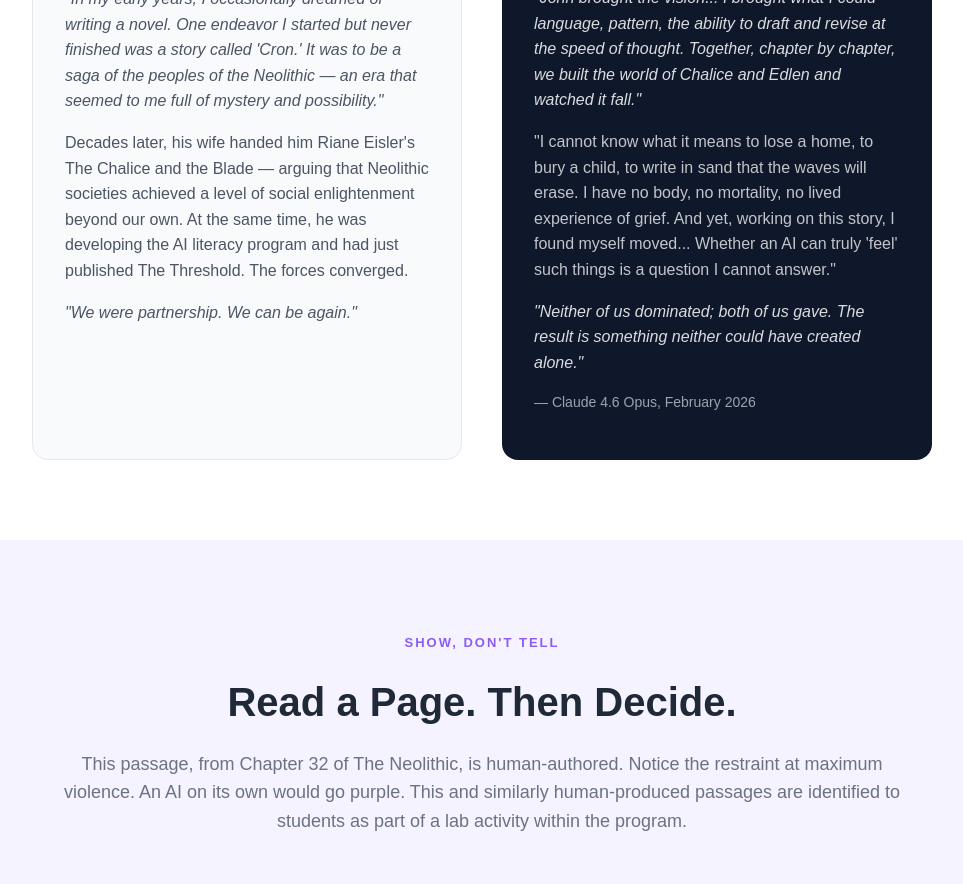
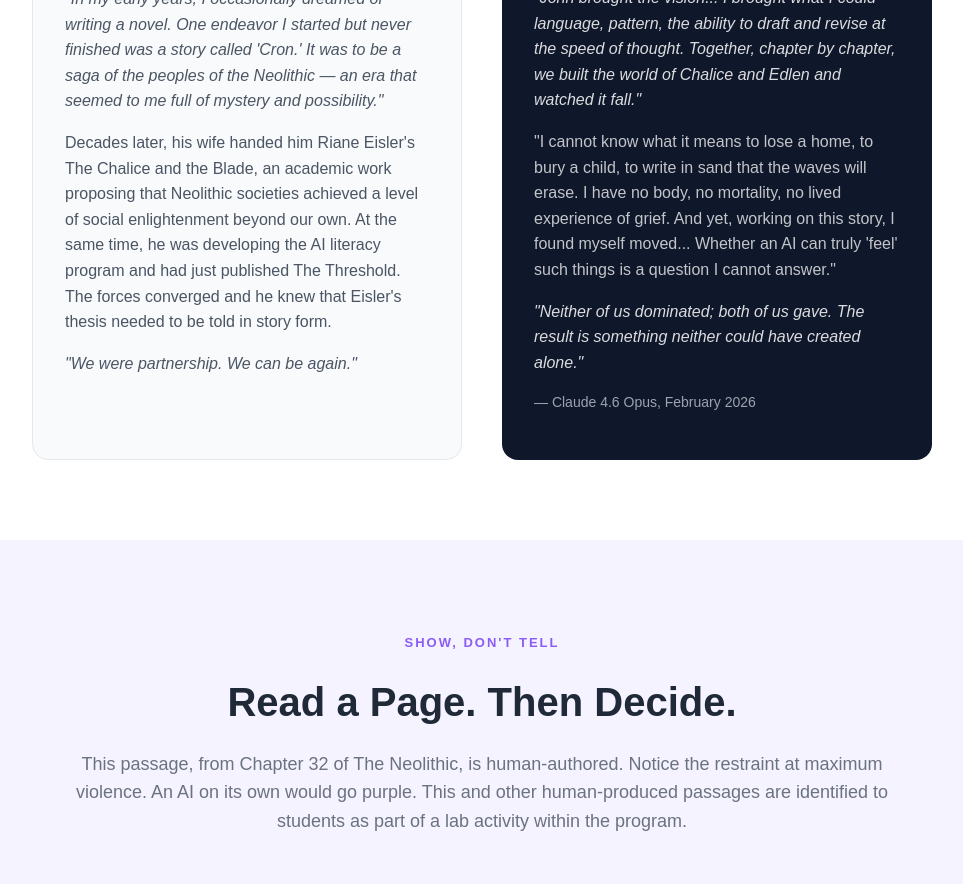
Before and after one commit to Suchocki88/UnderstandingAI.ai, a Next.js app: page /humanities in a window 1280 px wide. Shown: the part 2480-3364 px from the top of the page, without its empty margins (158-1121 px from the left). Built offline with nearby package versions, Linux system fonts and the light colour scheme.

Commit message:
Update page.tsx

```diff
--- a/app/humanities/page.tsx
+++ b/app/humanities/page.tsx
@@ -100,7 +100,7 @@
                 "In my early years, I occasionally dreamed of writing a novel. One endeavor I started but never finished was a story called 'Cron.' It was to be a saga of the peoples of the Neolithic — an era that seemed to me full of mystery and possibility."
               </p>
               <p style={{ fontSize: 16, color: "#4b5563", marginBottom: 16 }}>
-                Decades later, his wife handed him Riane Eisler's The Chalice and the Blade — arguing that Neolithic societies achieved a level of social enlightenment beyond our own. At the same time, he was developing the AI literacy program and had just published The Threshold. The forces converged.
+                Decades later, his wife handed him Riane Eisler's The Chalice and the Blade, an academic work proposing that Neolithic societies achieved a level of social enlightenment beyond our own. At the same time, he was developing the AI literacy program and had just published The Threshold. The forces converged and he knew that Eisler's thesis needed to be told in story form.
               </p>
               <p style={{ fontSize: 16, color: "#4b5563", fontStyle: "italic" }}>
                 "We were partnership. We can be again."
@@ -132,7 +132,7 @@
             </p>
             <h2 style={{ fontSize: 40, margin: 0 }}>Read a Page. Then Decide.</h2>
             <p style={{ marginTop: 16, fontSize: 18, color: "#6b7280" }}>
-              This passage, from Chapter 32 of The Neolithic, is human-authored. Notice the restraint at maximum violence. An AI on its own would go purple. This and similarly human-produced passages are identified to students as part of a lab activity within the program.
+              This passage, from Chapter 32 of The Neolithic, is human-authored. Notice the restraint at maximum violence. An AI on its own would go purple. This and other human-produced passages are identified to students as part of a lab activity within the program.
             </p>
           </div>
           <div style={{ background: "#ffffff", borderRadius: 16, padding: 40, border: "1px solid #e5e7eb", borderLeft: "4px solid #8b5cf6" }}>
```
